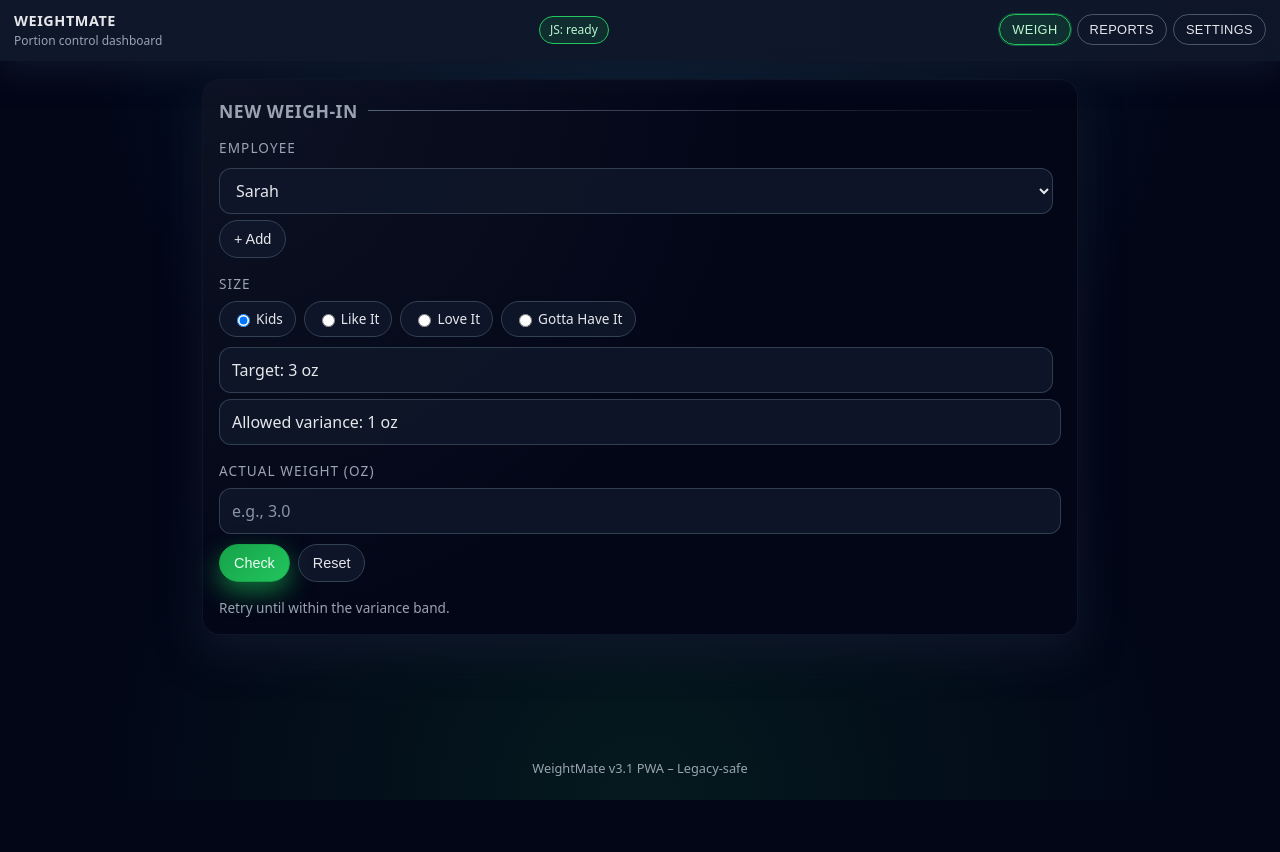
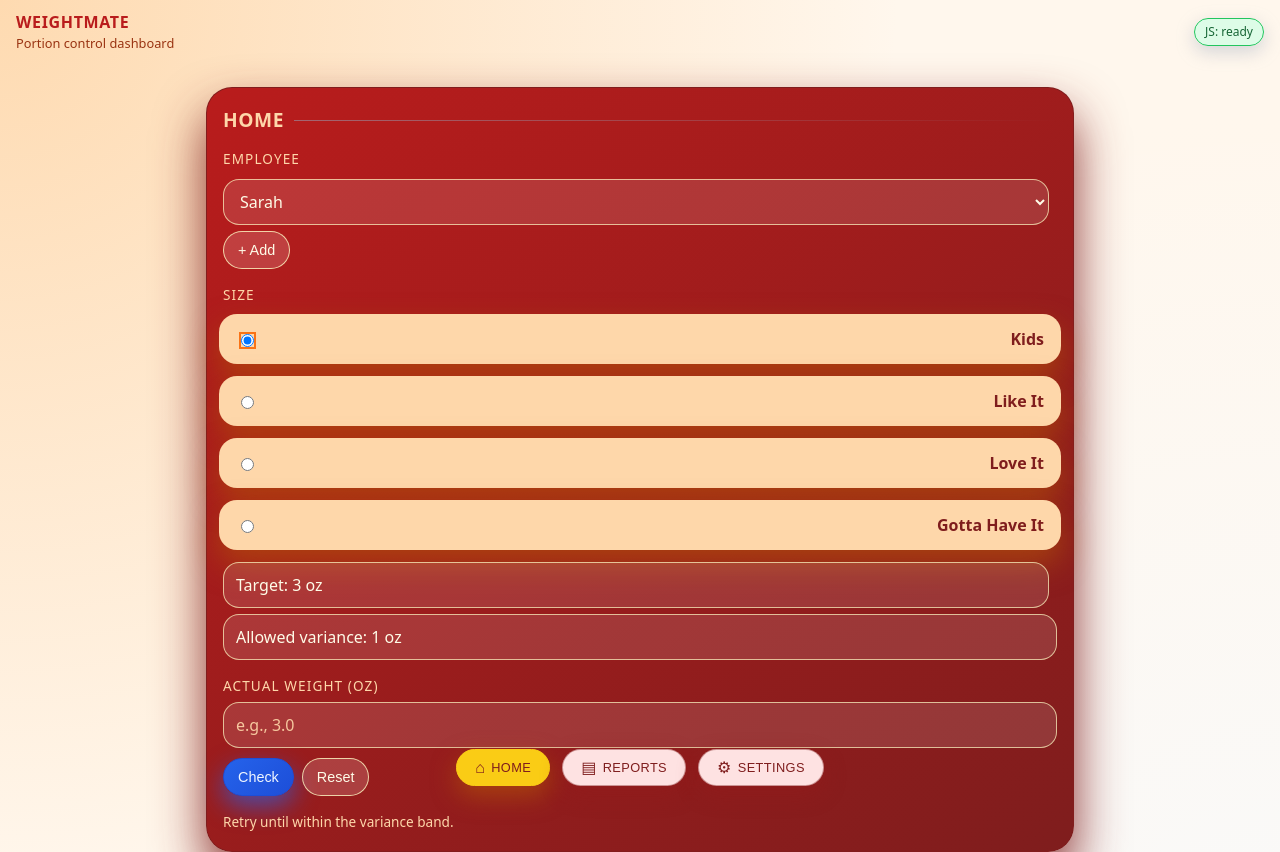
Before and after one commit to lunouva/Weigh-Mate-v1, a plain HTML site: page index.html in a window 1280 px wide. Shown: the top 852 px of the page. Before the commit the page ends 800 px from the top, so only its background shows below. Drawn offline with Linux system fonts and the light colour scheme.

Commit message:
Revamp navigation and layout with updated tab icons and labels; enhance color palette for improved aesthetics

```diff
--- a/index.html
+++ b/index.html
@@ -19,16 +19,25 @@
     </div>
     <div class="badge" id="jsBadge">JS: not ready</div>
     <nav class="tabs">
-      <button class="tab-btn active" data-tab="weigh" id="tabWeighBtn">Weigh</button>
-      <button class="tab-btn" data-tab="reports" id="tabReportsBtn">Reports</button>
-      <button class="tab-btn" data-tab="settings" id="tabSettingsBtn">Settings</button>
+      <button class="tab-btn active" data-tab="weigh" id="tabWeighBtn">
+        <span class="tab-icon">⌂</span>
+        <span class="tab-label">Home</span>
+      </button>
+      <button class="tab-btn" data-tab="reports" id="tabReportsBtn">
+        <span class="tab-icon">▤</span>
+        <span class="tab-label">Reports</span>
+      </button>
+      <button class="tab-btn" data-tab="settings" id="tabSettingsBtn">
+        <span class="tab-icon">⚙</span>
+        <span class="tab-label">Settings</span>
+      </button>
     </nav>
   </header>
 
   <main class="container">
     <section id="tab-weigh" class="tab active">
       <div class="card">
-        <h2>New Weigh-In</h2>
+        <h2>Home</h2>
 
         <label class="label">Employee</label>
         <div class="row">
@@ -64,7 +73,7 @@
 
     <section id="tab-reports" class="tab">
       <div class="card">
-        <h2>Daily Report</h2>
+        <h2>Reports</h2>
         <div class="row">
           <label class="label" for="reportDate">Pick a date</label>
           <input id="reportDate" class="input" type="date" placeholder="YYYY-MM-DD" pattern="\d{4}-\d{2}-\d{2}">
@@ -87,7 +96,7 @@
 
     <section id="tab-settings" class="tab">
       <div class="card">
-        <h2>Targets, Theme &amp; Employees</h2>
+        <h2>Settings</h2>
         <div class="grid">
           <div><label class="label">Kids target (oz)</label><input id="tKids" class="input" type="number" step="0.1"></div>
           <div><label class="label">Like It target (oz)</label><input id="tLike" class="input" type="number" step="0.1"></div>
--- a/styles.css
+++ b/styles.css
@@ -1,25 +1,26 @@
 
 :root{
-  --bg:#020617;
-  --card:#020617;
-  --card-soft:#020617;
-  --muted:#9aa3b1;
-  --text:#e5e7eb;
-  --accent:#22c55e;
-  --accent-soft:rgba(34,197,94,.14);
+  /* Warm cream + red palette */
+  --bg:#fff7ed;             /* page background */
+  --card:#b91c1c;           /* main card shell (red) */
+  --card-soft:#b91c1c;
+  --muted:#fed7aa;          /* soft cream text */
+  --text:#fefce8;           /* near-cream text */
+  --accent:#facc15;         /* golden accent */
+  --accent-soft:rgba(250,204,21,.16);
   --danger:#ef4444;
-  --border:#1f2937;
+  --border:#7f1d1d;
 }
 html[data-theme="light"]{
-  --bg:#f7fafc;
-  --card:#ffffff;
-  --card-soft:#ffffff;
-  --muted:#6b7280;
-  --text:#020617;
-  --accent:#16a34a;
-  --accent-soft:rgba(22,163,74,.12);
+  --bg:#fffbeb;
+  --card:#f97316;
+  --card-soft:#f97316;
+  --muted:#78350f;
+  --text:#431407;
+  --accent:#facc15;
+  --accent-soft:rgba(250,204,21,.24);
   --danger:#b91c1c;
-  --border:#e5e7eb;
+  --border:#fed7aa;
 }
 *{
   box-sizing:border-box;
@@ -29,8 +30,8 @@ body{
   margin:0;
   min-height:100vh;
   background:
-    radial-gradient(circle at top, rgba(56,189,248,.16), transparent 55%),
-    radial-gradient(circle at bottom, rgba(34,197,94,.10), transparent 55%),
+    radial-gradient(circle at top left, rgba(254,215,170,.9), transparent 55%),
+    radial-gradient(circle at bottom right, rgba(248,250,252,.85), transparent 55%),
     var(--bg);
   color:var(--text);
   font:16px/1.5 system-ui,-apple-system,Segoe UI,Roboto,Arial,sans-serif;
@@ -46,10 +47,9 @@ body{
   display:flex;
   align-items:center;
   justify-content:space-between;
-  padding:10px 14px;
-  background:linear-gradient(135deg, rgba(15,23,42,.98), rgba(15,23,42,.92));
-  border-bottom:1px solid rgba(15,23,42,1);
-  box-shadow:0 12px 30px rgba(15,23,42,.9);
+  padding:10px 16px;
+  background:transparent;
+  border-bottom:none;
 }
 .brand{
   display:flex;
@@ -59,61 +59,76 @@ body{
   font-weight:700;
   letter-spacing:.04em;
   text-transform:uppercase;
-  font-size:.9rem;
+  font-size:1rem;
+  color:#b91c1c;
 }
 .brand-subtitle{
-  font-size:.75rem;
-  color:var(--muted);
+  font-size:.8rem;
+  color:#9a3412;
 }
 .badge{
   font-size:.75rem;
   padding:4px 10px;
   border-radius:999px;
-  border:1px solid rgba(148,163,184,.4);
-  color:var(--muted);
-  background:rgba(15,23,42,.9);
+  border:1px solid rgba(248,250,252,.5);
+  color:#b91c1c;
+  background:rgba(255,255,255,.9);
+  box-shadow:0 6px 18px rgba(148,163,184,.4);
 }
 .badge.ok{
-  color:#bbf7d0;
+  color:#166534;
   border-color:#22c55e;
-  background:rgba(22,163,74,.16);
+  background:rgba(220,252,231,.95);
 }
 .tabs{
+  position:fixed;
+  left:0;
+  right:0;
+  bottom:14px;
   display:flex;
-  margin-left:14px;
+  justify-content:center;
+  pointer-events:auto;
 }
 .tab-btn{
-  background:transparent;
-  color:var(--text);
-  border:1px solid rgba(148,163,184,.45);
-  padding:7px 12px;
+  background:#fee2e2;
+  color:#7f1d1d;
+  border:1px solid rgba(127,29,29,.4);
+  padding:8px 18px;
   border-radius:999px;
   cursor:pointer;
   font-size:.8rem;
   letter-spacing:.03em;
   text-transform:uppercase;
-  margin-left:6px;
-  transition:background-color .18s ease, color .18s ease, box-shadow .18s ease, transform .06s ease;
-}
-.tab-btn:first-child{
-  margin-left:0;
+  margin:0 6px;
+  display:flex;
+  align-items:center;
+  transition:background-color .18s ease, color .18s ease, box-shadow .18s ease, transform .06s ease, border-color .18s ease;
+  box-shadow:0 8px 22px rgba(148,27,27,.45);
 }
 .tab-btn:hover{
-  background:rgba(148,163,184,.2);
+  background:#fecaca;
 }
 .tab-btn:active{
   transform:scale(.96);
 }
 .tab-btn.active{
-  border-color:var(--accent);
-  background:var(--accent-soft);
-  color:#bbf7d0;
-  box-shadow:0 0 0 1px rgba(34,197,94,.35);
+  border-color:#facc15;
+  background:#facc15;
+  color:#7f1d1d;
+  box-shadow:0 10px 24px rgba(180,83,9,.65);
+}
+.tab-icon{
+  display:block;
+  margin-right:6px;
+  font-size:1rem;
+}
+.tab-label{
+  display:block;
 }
 
 /* Layout */
 .container{
-  padding:18px 12px 28px;
+  padding:16px 12px 80px;
   max-width:900px;
   margin:0 auto;
   width:100%;
@@ -128,19 +143,19 @@ body{
 
 /* Cards & headings */
 .card{
-  background:radial-gradient(circle at top left, rgba(148,163,184,.08), transparent 55%), var(--card-soft);
-  border-radius:18px;
-  padding:18px 16px 16px;
-  margin-bottom:18px;
-  border:1px solid rgba(15,23,42,.88);
-  box-shadow:0 18px 40px rgba(15,23,42,.9);
+  background:linear-gradient(145deg,#b91c1c,#7f1d1d);
+  border-radius:26px;
+  padding:18px 16px 18px;
+  margin:8px 4px 20px;
+  border:1px solid rgba(127,29,29,.9);
+  box-shadow:0 26px 50px rgba(127,29,29,.9);
 }
 .card h2{
   margin:0 0 14px;
-  font-size:1.1rem;
+  font-size:1.2rem;
   letter-spacing:.03em;
   text-transform:uppercase;
-  color:var(--muted);
+  color:#fed7aa;
   display:flex;
   align-items:center;
 }
@@ -154,7 +169,7 @@ body{
 .label{
   display:block;
   margin:10px 0 6px;
-  color:var(--muted);
+  color:#fed7aa;
   font-size:.85rem;
   text-transform:uppercase;
   letter-spacing:.08em;
@@ -164,10 +179,10 @@ body{
 .input{
   width:100%;
   padding:10px 12px;
-  border-radius:12px;
-  border:1px solid rgba(51,65,85,.95);
-  background:rgba(15,23,42,.9);
-  color:var(--text);
+  border-radius:16px;
+  border:1px solid rgba(254,249,195,.7);
+  background:rgba(255,255,255,.12);
+  color:#fefce8;
   font:inherit;
 }
 .input.grow{
@@ -185,11 +200,11 @@ input.input::-webkit-inner-spin-button{
 input.input:focus,
 select.input:focus{
   outline:none;
-  border-color:var(--accent);
-  box-shadow:0 0 0 1px rgba(34,197,94,.4);
+  border-color:#facc15;
+  box-shadow:0 0 0 1px rgba(250,204,21,.9);
 }
 ::placeholder{
-  color:rgba(148,163,184,.9);
+  color:rgba(254,215,170,.9);
 }
 
 /* Row layout (no flex gap for old Safari) */
@@ -210,9 +225,9 @@ select.input:focus{
 
 /* Buttons */
 .btn{
-  border:1px solid rgba(51,65,85,1);
-  background:rgba(15,23,42,.95);
-  color:var(--text);
+  border:1px solid rgba(254,249,195,.8);
+  background:rgba(254,202,202,.2);
+  color:#fefce8;
   padding:10px 14px;
   border-radius:999px;
   cursor:pointer;
@@ -220,10 +235,10 @@ select.input:focus{
   transition:background-color .18s ease, color .18s ease, box-shadow .18s ease, transform .06s ease, border-color .18s ease;
 }
 .btn.primary{
-  background:linear-gradient(135deg,#16a34a,#22c55e);
-  color:#ecfdf5;
-  border-color:#16a34a;
-  box-shadow:0 10px 25px rgba(22,163,74,.65);
+  background:linear-gradient(135deg,#2563eb,#1d4ed8);
+  color:#eff6ff;
+  border-color:#1d4ed8;
+  box-shadow:0 10px 25px rgba(37,99,235,.65);
 }
 .btn.danger{
   background:linear-gradient(135deg,#b91c1c,#ef4444);
@@ -232,8 +247,8 @@ select.input:focus{
   box-shadow:0 10px 25px rgba(185,28,28,.75);
 }
 .btn:hover{
-  box-shadow:0 10px 25px rgba(15,23,42,.5);
-  background:rgba(15,23,42,.96);
+  box-shadow:0 10px 25px rgba(127,29,29,.8);
+  background:rgba(254,202,202,.35);
 }
 .btn.primary:hover{
   filter:brightness(1.05);
@@ -256,17 +271,17 @@ select.input:focus{
   margin-top:12px;
   padding:12px 12px;
   border-radius:12px;
-  border:1px solid rgba(51,65,85,1);
-  background:rgba(15,23,42,.95);
+  border:1px solid rgba(254,249,195,.8);
+  background:rgba(127,29,29,.9);
   font-size:.9rem;
 }
 .result.good{
-  background:rgba(22,163,74,.14);
-  border-color:#22c55e;
+  background:rgba(34,197,94,.16);
+  border-color:#bbf7d0;
 }
 .result.bad{
-  background:rgba(185,28,28,.14);
-  border-color:#ef4444;
+  background:rgba(248,113,113,.35);
+  border-color:#fee2e2;
 }
 
 /* Table */
@@ -275,25 +290,25 @@ select.input:focus{
   border-collapse:collapse;
   border-radius:14px;
   overflow:hidden;
-  background:rgba(15,23,42,.96);
-  border:1px solid rgba(30,64,175,.9);
+  background:rgba(127,29,29,.96);
+  border:1px solid rgba(248,113,113,.9);
 }
 .table th,
 .table td{
-  border-bottom:1px solid rgba(30,64,175,.8);
+  border-bottom:1px solid rgba(248,113,113,.8);
   padding:8px 10px;
   text-align:left;
   font-size:.85rem;
 }
 .table thead{
-  background:linear-gradient(135deg,#1d4ed8,#0f172a);
-  color:#e5e7eb;
+  background:linear-gradient(135deg,#f97316,#b91c1c);
+  color:#fffbeb;
 }
 .table tbody tr:nth-child(even){
-  background:rgba(15,23,42,.94);
+  background:rgba(127,29,29,.94);
 }
 .table tbody tr:hover{
-  background:rgba(30,64,175,.4);
+  background:rgba(248,113,113,.4);
 }
 
 /* Settings grid (flexbox for old Safari) */
@@ -320,29 +335,33 @@ select.input:focus{
   margin:-4px;
 }
 .size-pill{
-  display:inline-flex;
+  display:flex;
   align-items:center;
-  border:1px solid rgba(51,65,85,1);
-  padding:7px 12px;
-  border-radius:999px;
+  justify-content:space-between;
+  border:1px solid rgba(254,215,170,.95);
+  padding:12px 16px;
+  border-radius:18px;
   cursor:pointer;
-  font-size:.85rem;
-  color:var(--text);
-  background:rgba(15,23,42,.9);
-  margin:4px;
-  transition:background-color .18s ease, border-color .18s ease, box-shadow .18s ease, transform .06s ease;
+  font-size:1rem;
+  font-weight:600;
+  color:#7f1d1d;
+  background:#fed7aa;
+  margin:6px 0;
+  width:100%;
+  transition:background-color .18s ease, border-color .18s ease, box-shadow .18s ease, transform .06s ease, color .18s ease;
+  box-shadow:0 14px 30px rgba(180,83,9,.65);
 }
 .size-pill input{
-  margin-right:6px;
+  margin-right:10px;
 }
 .size-pill:hover{
-  background:rgba(30,64,175,.35);
-  border-color:#1d4ed8;
-  box-shadow:0 8px 18px rgba(15,23,42,.65);
+  background:#fed7aa;
+  border-color:#f97316;
+  box-shadow:0 16px 36px rgba(180,83,9,.85);
+  transform:translateY(-1px);
 }
-.size-pill input:checked + span,
 .size-pill input:checked{
-  border-color:var(--accent);
+  outline:2px solid #f97316;
 }
 
 /* Misc text */
```
